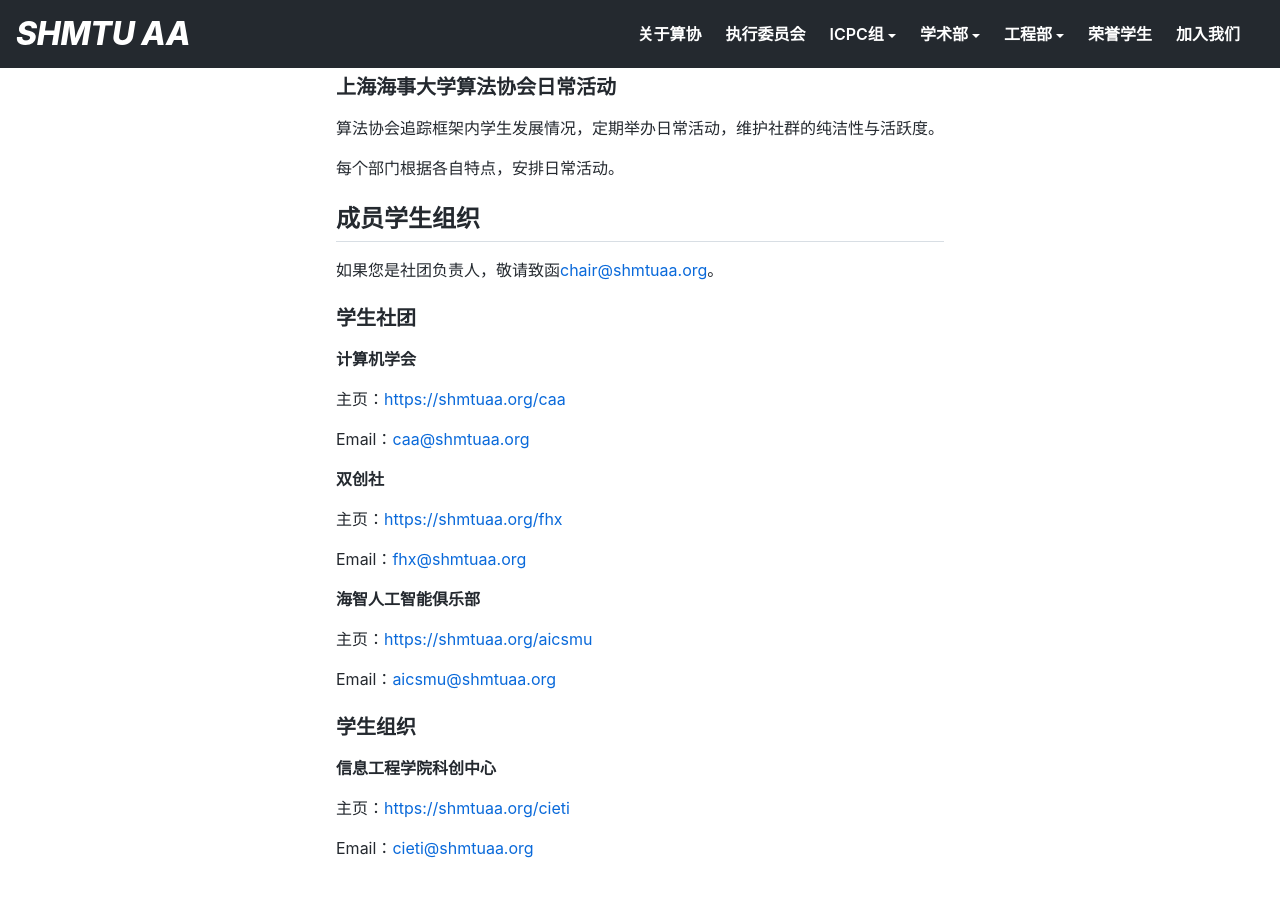
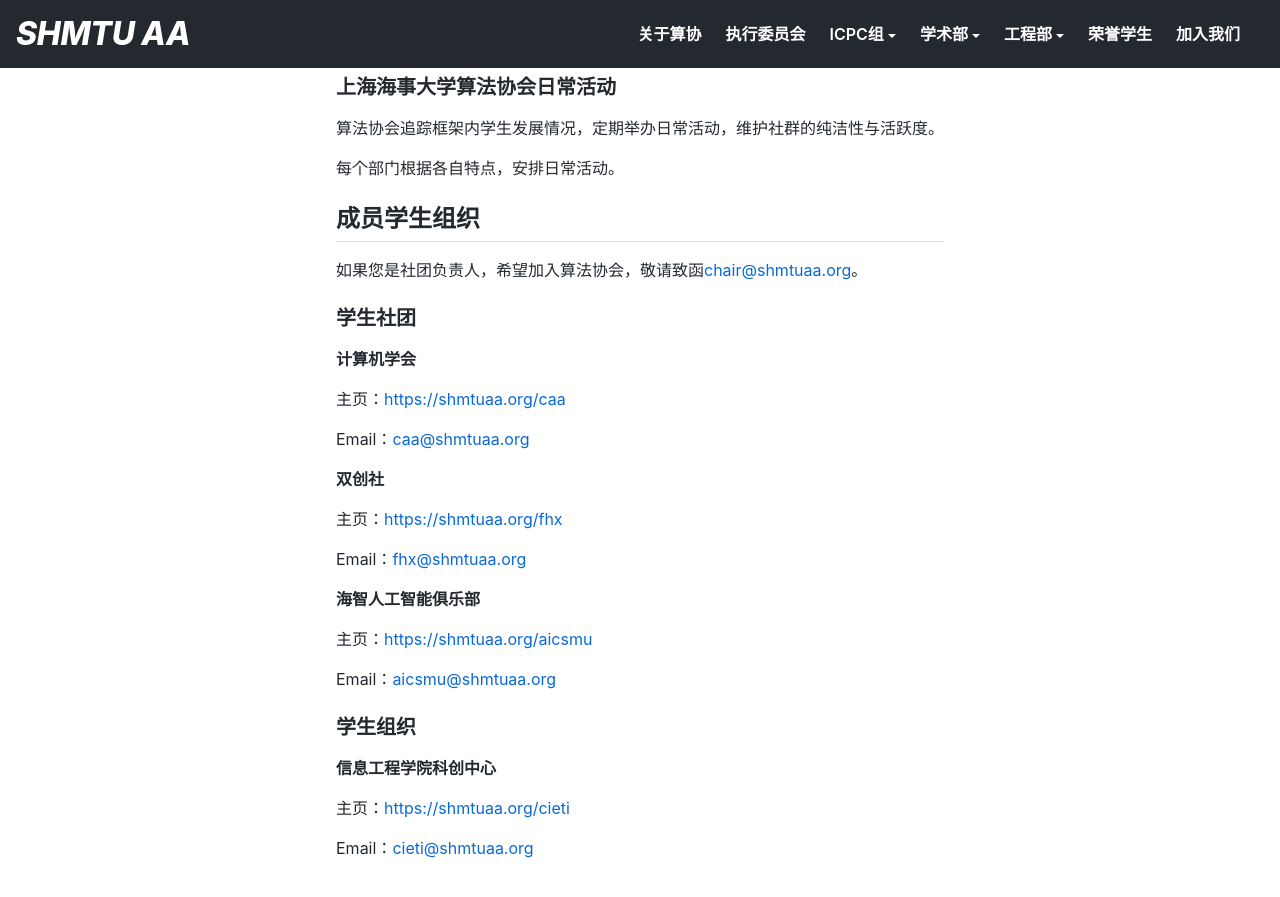
Before and after one commit to shmtuaa/shmtuaa.org, a Jekyll site: the page built from _posts/2022-10-01-MAIN-description.md, in a window 1280 px wide and 900 px high, scrolled down 502 px. Shown: the top 897 px of the window. Built offline with Jekyll 4.4.1, drawn with Linux system fonts in a browser that asks for light colours.

Commit message:
Update desc

```diff
--- a/_posts/2022-10-01-MAIN-description.md
+++ b/_posts/2022-10-01-MAIN-description.md
@@ -25,7 +25,7 @@ layout: post
 
 ## 成员学生组织
 
-如果您是社团负责人，敬请致函[chair@shmtuaa.org](mailto:chair@shmtuaa.org)。
+如果您是社团负责人，希望加入算法协会，敬请致函[chair@shmtuaa.org](mailto:chair@shmtuaa.org)。
 
 ### 学生社团
 
```
